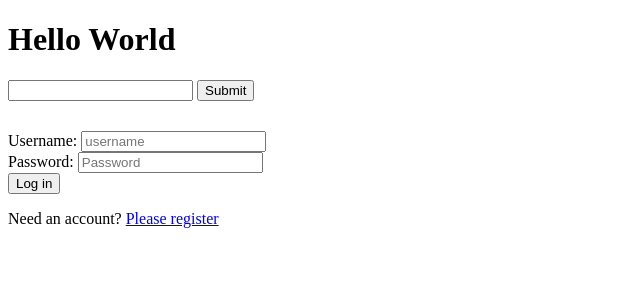
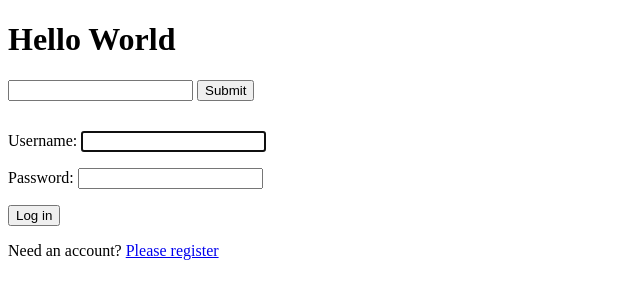
Before and after one commit to ap221882/django-pjct-basic, a Django app: page /login/ in a window 1280 px wide. Shown: the top 300 px of the page, without its empty margins (0-640 px from the left). Run offline with Django 3.2, Linux system fonts and the light colour scheme.

Commit message:
Added Django loginForm

```diff
--- a/accounts/views.py
+++ b/accounts/views.py
@@ -1,6 +1,6 @@
 from django.contrib.auth import authenticate, login, logout
 from django.shortcuts import render, redirect
-from django.contrib.auth.forms import UserCreationForm
+from django.contrib.auth.forms import UserCreationForm, AuthenticationForm
 
 
 def register_view(request):
@@ -14,16 +14,17 @@ def register_view(request):
 # Create your views here.
 def login_view(request):
     if request.method == 'POST':
-        username = request.POST.get("username")
-        password = request.POST.get("password")
-        # print(username,password) # remove this!!!
-        user = authenticate(request, username = username, password=password)
-        if user is None:
-            context = {'error':'Invalid username or password.'}
-            return render(request,"accounts/login.html",context)
-        login(request,user)
-        return redirect('/')
-    return render(request,"accounts/login.html",{})
+        form = AuthenticationForm(request, data= request.POST)
+        if form.is_valid():
+            user=form.get_user()
+            login(request,user)
+            return redirect('/')
+    else:
+        form = AuthenticationForm(request)
+    context = {
+        'form':form
+    }
+    return render(request,"accounts/login.html",context)
 
 def logout_view(request):
     if request.method == "POST":
--- a/templates/accounts/login.html
+++ b/templates/accounts/login.html
@@ -6,17 +6,7 @@
 <div style="margin-top: 30px;">
     <form action="" method="post">
         {% csrf_token %}
-        {% if error %}
-        <p style="color: red;">{{error}}</p>
-        {% endif %}
-        <div>
-            <label for="username">Username: </label>
-            <input type="text" name="username" placeholder="username" id="username">
-        </div>
-        <div>
-            <label for="pwd">Password: </label>
-            <input type="password" name="password" placeholder="Password" id="pwd">
-        </div>
+        {{form.as_p}}
         <button type="submit">Log in</button>
     </form>
     <p>Need an account? <a href="/register">Please register</a></p>
```
Also changed, not shown: db.sqlite3.
